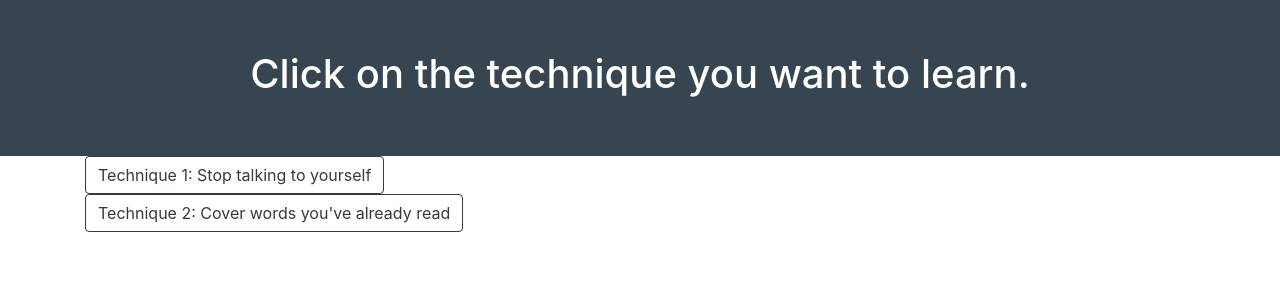
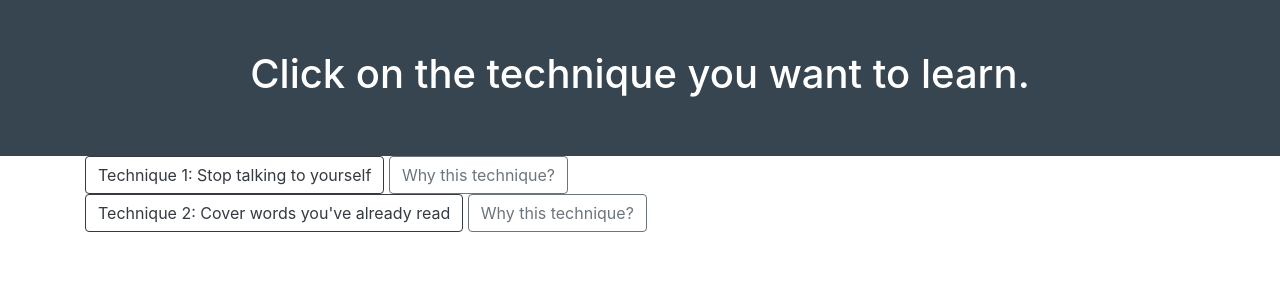
Before and after one commit to bigapple716/online-tutorial, a Flask app: page /learn in a window 1280 px wide. Shown: the part 56-356 px from the top of the page. Run offline with Flask 2, Linux system fonts and the light colour scheme; some libraries are stand-ins or nearby versions.

Commit message:
add buttons

```diff
--- a/templates/learn.html
+++ b/templates/learn.html
@@ -15,9 +15,11 @@
     <div class="container">
       <div>
         <button type="button" class="btn btn-outline-dark">Technique 1: Stop talking to yourself</button>
+        <button type="button" class="btn btn-outline-secondary">Why this technique?</button>
       </div>
       <div>
         <button type="button" class="btn btn-outline-dark">Technique 2: Cover words you've already read</button>
+        <button type="button" class="btn btn-outline-secondary">Why this technique?</button>
       </div>
     </div>
   </div>
```
